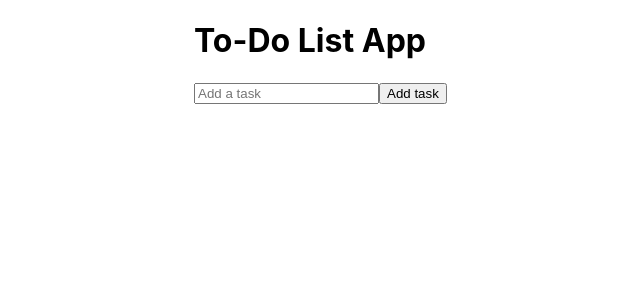
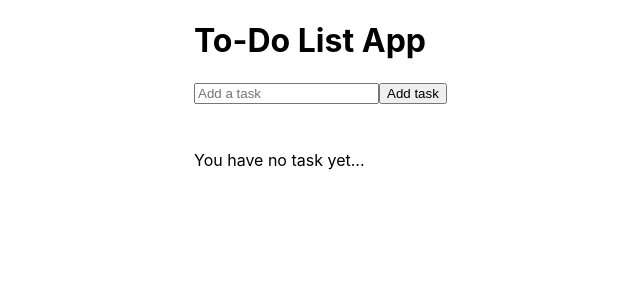
Before and after one commit to clarelantoine/todo-list-app, a React (Create React App) app: page / in a window 1280 px wide. Shown: the top 300 px of the page, without its empty margins (86-726 px from the left). Built offline with nearby package versions, Linux system fonts and the light colour scheme.

Commit message:
add message if no task is available

```diff
--- a/src/components/todo-preview/todo-preview.component.jsx
+++ b/src/components/todo-preview/todo-preview.component.jsx
@@ -9,9 +9,11 @@ const TodoPreview = () => {
 
     return (
         <div className="todo__preview">
-            {tasks.map((task, index) => (
-                <TodoCard key={index} task={task} />
-            ))}
+            {tasks.length ? (
+                tasks.map((task, index) => <TodoCard key={index} task={task} />)
+            ) : (
+                <p>You have no task yet...</p>
+            )}
         </div>
     );
 };
```
